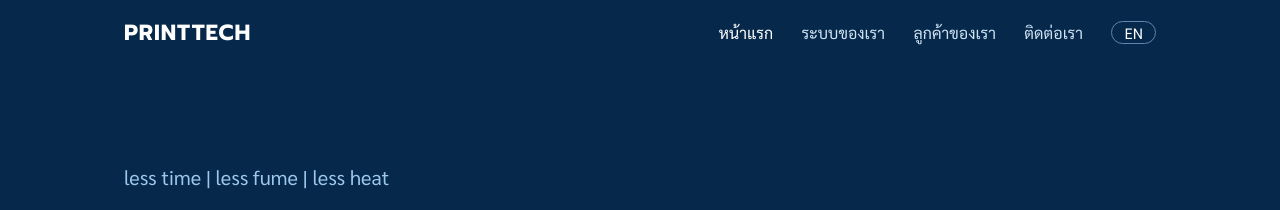
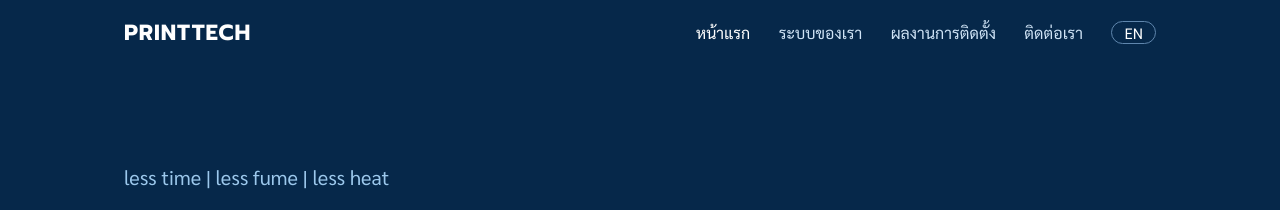
Before and after one commit to Pixxacha/printtech, a Jekyll site: the page built from index.html, in a window 1280 px wide. Shown: the top 210 px of the page. Built offline with Jekyll 4.4.1, drawn with Linux system fonts in a browser that asks for light colours; some of the changed lines change nothing that is shown.

Commit message:
Update nav.yml

```diff
--- a/_data/nav.yml
+++ b/_data/nav.yml
@@ -4,7 +4,7 @@
     url: /
   - title: ระบบของเรา
     url: /system.html
-  - title: ลูกค้าของเรา
+  - title: ผลงานการติดตั้ง
     url: /customers.html
   - title: ติดต่อเรา
     url: /contact-us.html
@@ -13,7 +13,7 @@
     url: /en/
   - title: Our System
     url: /en/system.html
-  - title: Customers
+  - title: Installations
     url: /en/customers.html
-  - title: Contact
+  - title: Contact Us
     url: /en/contact-us.html
```
